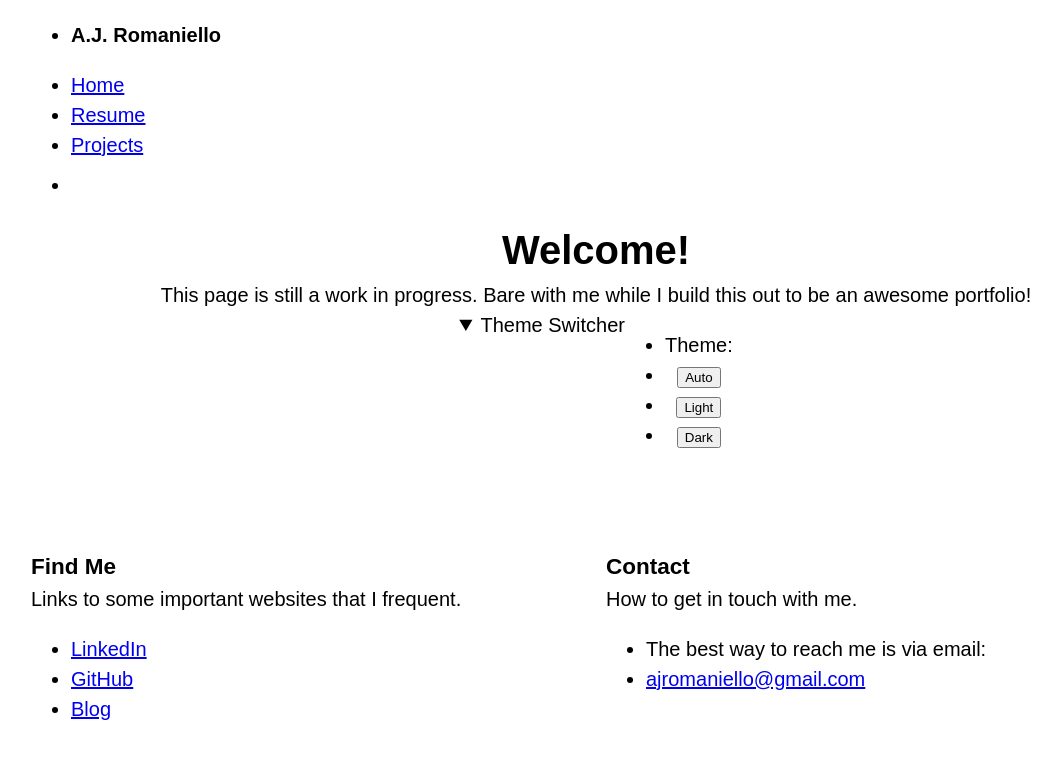
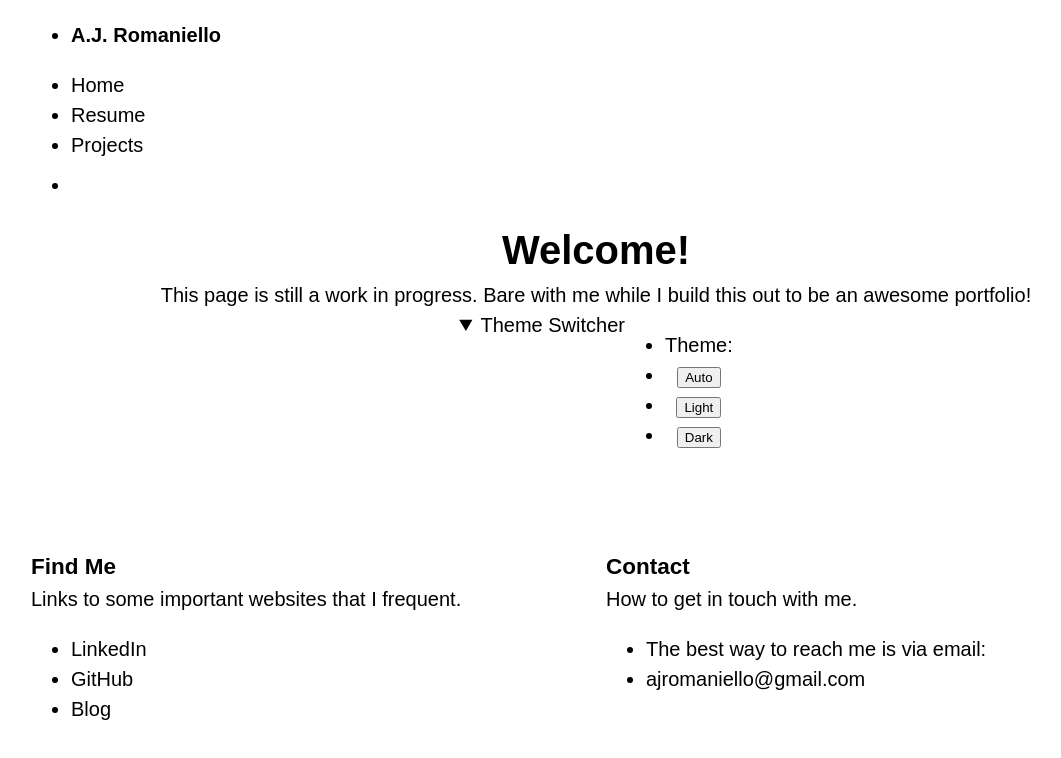
Before and after one commit to aj-rom/aj-rom.github.io, a React (Create React App) app: page /#/ in a window 1280 px wide. Shown: the top 758 px of the page, without its empty margins (44-1105 px from the left). Built offline with nearby package versions, Linux system fonts and the light colour scheme.

Commit message:
add link styles

```diff
--- a/src/style/index.css
+++ b/src/style/index.css
@@ -231,6 +231,59 @@ hgroup > *:last-child {
     font-size: 1rem;
 }
 
+/* Links */
+a {
+    --color: var(--primary);
+    --background-color: transparent;
+    outline: none;
+    background-color: var(--background-color);
+    color: var(--color);
+    text-decoration: var(--text-decoration);
+    transition: background-color var(--transition),
+                color var(--transition),
+                text-decoration var(--transition),
+                box-shadow var(--transition);
+}
+
+a:hover,
+a:active,
+a:focus {
+    --color: var(--primary-hover);
+    --text-decoration: underline;
+}
+
+a:focus {
+    --background-color: var(--primary-focus);
+}
+
+a.secondary {
+    --color: var(--secondary);
+}
+
+a.secondary:hover,
+a.secondary:active,
+a.secondary:focus {
+    --color: var(--secondary-hover);
+}
+
+a.secondary:focus {
+    --background-color: var(--secondary-focus);
+}
+
+a.contrast {
+    --color: var(--contrast);
+}
+
+a.contrast:hover,
+a.contrast:active,
+a.contrast:focus {
+    --color: var(--contrast-hover);
+}
+
+a.contrast:focus {
+    --background-color: var(--contrast-focus);
+}
+
 /* Extras */
 header {
     text-align: center;
```
